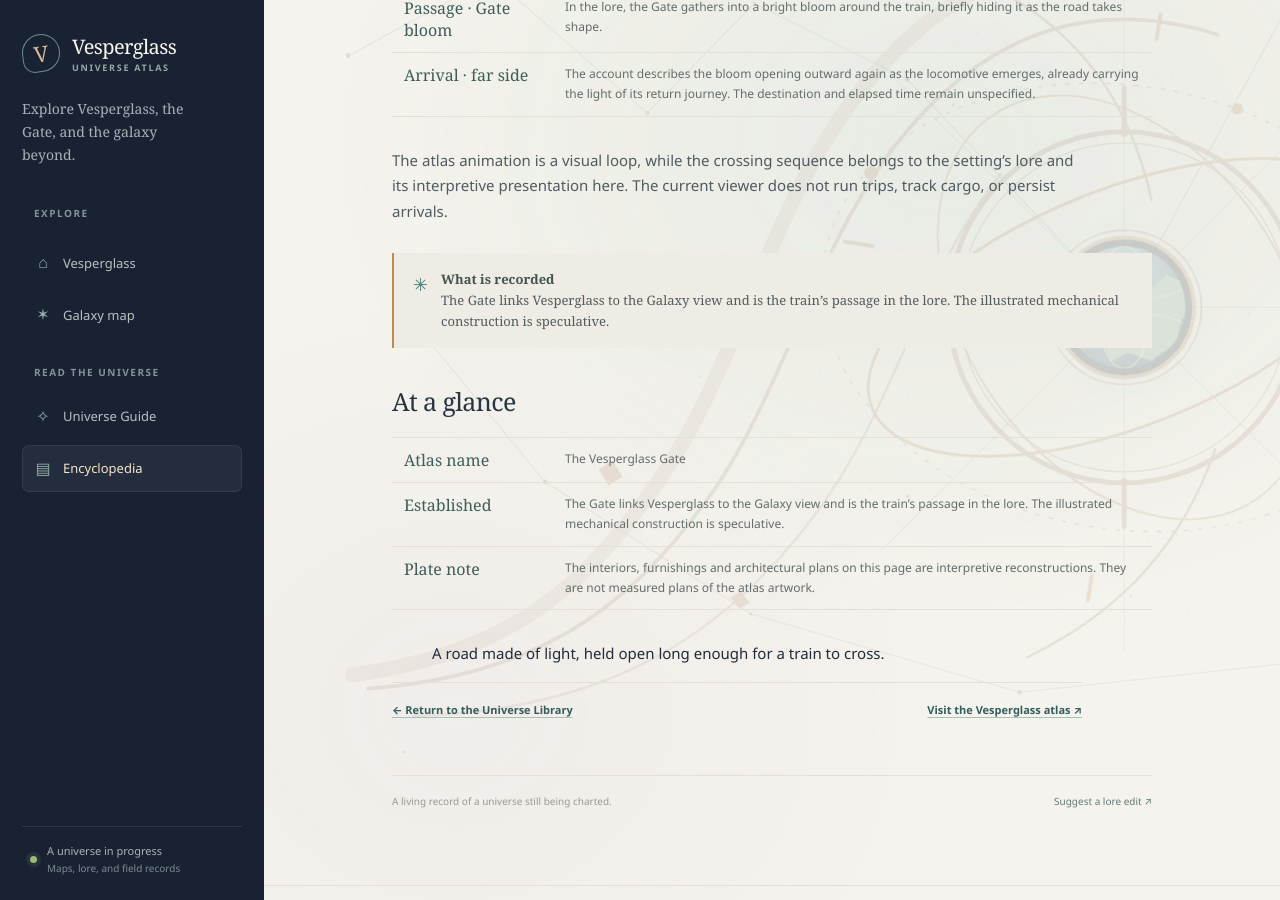
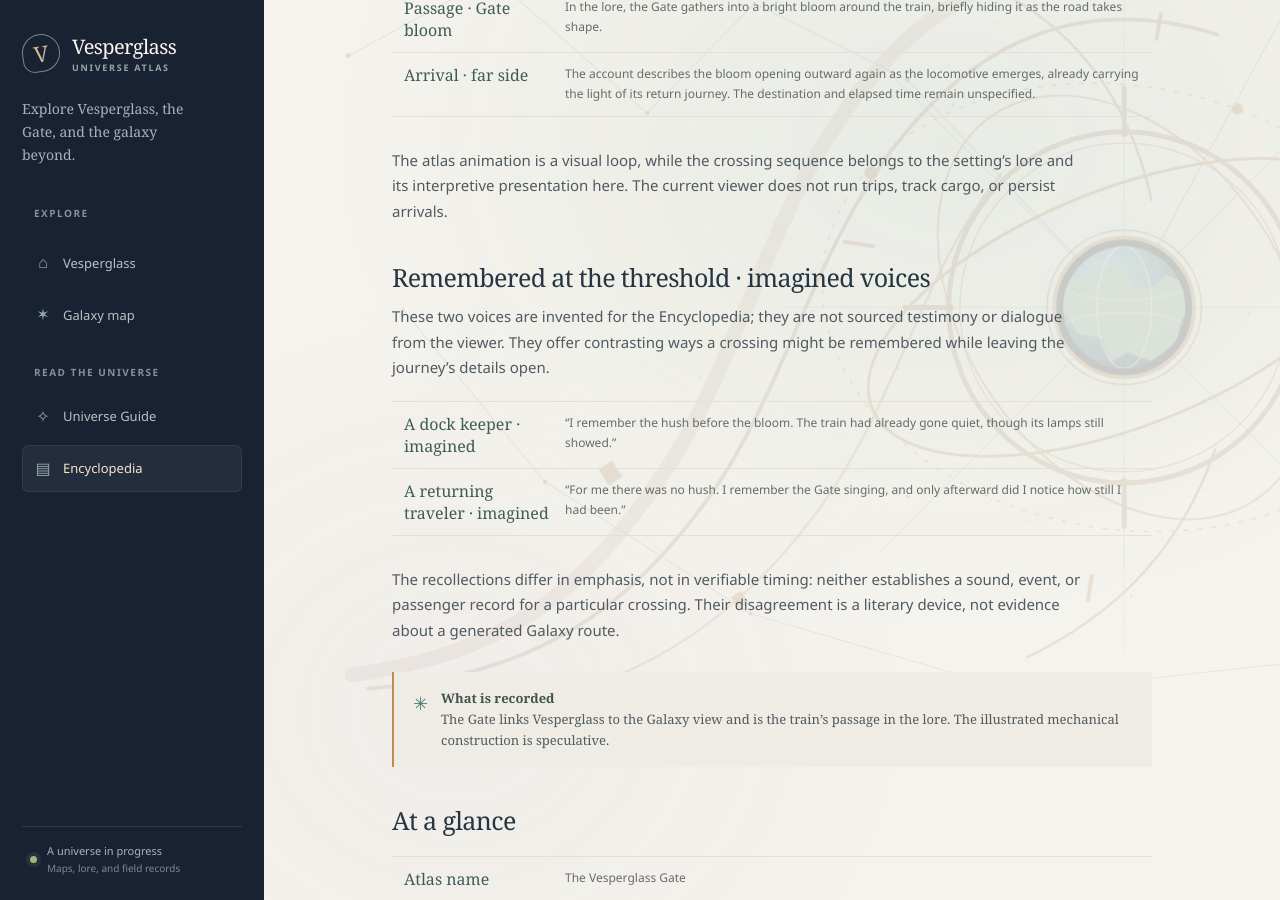
Before and after one commit to vesperglass/vesperglass.github.io, a Jekyll site: the page built from library/vesperglass-gate.md, in a window 1280 px wide and 900 px high, scrolled down 2141 px. Built offline with Jekyll 4.4.1, drawn with Linux system fonts in a browser that asks for light colours.

Commit message:
Add imagined Gate crossing recollections

```diff
--- a/library/vesperglass-gate.md
+++ b/library/vesperglass-gate.md
@@ -40,6 +40,17 @@ This sequence arranges details already described in the Encyclopedia into a refe
 
 The atlas animation is a visual loop, while the crossing sequence belongs to the setting's lore and its interpretive presentation here. The current viewer does not run trips, track cargo, or persist arrivals.
 
+## Remembered at the threshold · imagined voices
+
+These two voices are invented for the Encyclopedia; they are not sourced testimony or dialogue from the viewer. They offer contrasting ways a crossing might be remembered while leaving the journey's details open.
+
+<dl class="folio-glossary">
+  <div><dt>A dock keeper · imagined</dt><dd>“I remember the hush before the bloom. The train had already gone quiet, though its lamps still showed.”</dd></div>
+  <div><dt>A returning traveler · imagined</dt><dd>“For me there was no hush. I remember the Gate singing, and only afterward did I notice how still I had been.”</dd></div>
+</dl>
+
+The recollections differ in emphasis, not in verifiable timing: neither establishes a sound, event, or passenger record for a particular crossing. Their disagreement is a literary device, not evidence about a generated Galaxy route.
+
 <aside class="field-note"><span class="field-note-mark" aria-hidden="true">✳</span><p><strong>What is recorded</strong><br>The Gate links Vesperglass to the Galaxy view and is the train’s passage in the lore. The illustrated mechanical construction is speculative.</p></aside>
 
 ## At a glance
```
Also changed, not shown: ENCYCLOPEDIA_BACKLOG.md (+3 -1 lines), library/changelog.md (+1 -0 lines).
